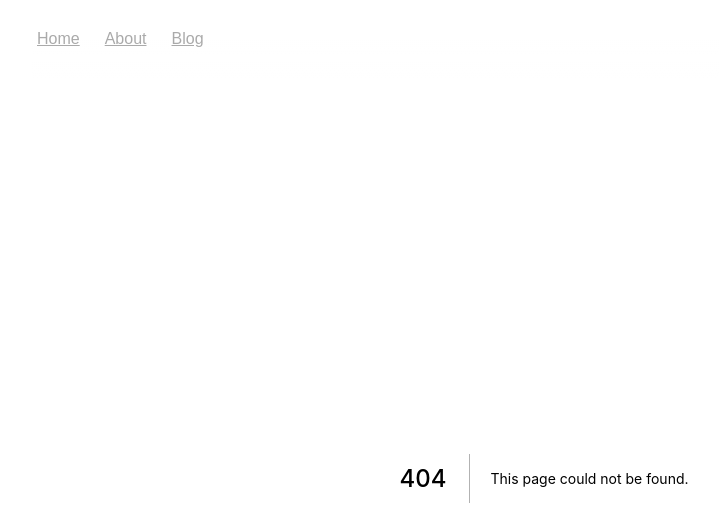
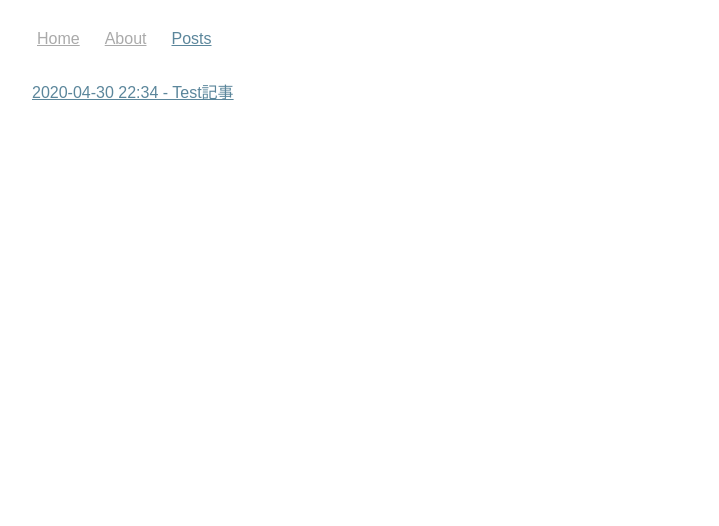
Before and after one commit to inokawa/inokawa.github.io, a Next.js app: page /posts in a window 1280 px wide. Before the commit this address had no page. Shown: the top 526 px of the page, without its empty margins (96-815 px from the left). Built offline with nearby package versions, Linux system fonts and the light colour scheme.

Commit message:
Change routing

```diff
--- a/src/components/layout/Header.tsx
+++ b/src/components/layout/Header.tsx
@@ -49,7 +49,7 @@ const Component: React.FC<{}> = () => {
       <div className="tab-area">
         <LinkTab href="/" title="Home" />
         <LinkTab href="/about" title="About" />
-        <LinkTab href="/blog" title="Blog" />
+        <LinkTab href="/posts" title="Posts" />
       </div>
       <style jsx>
         {`
--- a/src/pages/blog/index.tsx
+++ b/src/pages/posts/index.tsx
@@ -10,7 +10,7 @@ const Page: NextPage<Prop> = ({ articles }) => {
     <div>
       {articles.map((d) => (
         <div key={d.id}>
-          <Link href={`/blog/${d.id}`}>
+          <Link href={`/posts/${d.id}`}>
             <a>{`${d.frontmatter.date} - ${d.frontmatter.title}`}</a>
           </Link>
         </div>
```
Also changed, not shown: src/pages/posts/[id].tsx (renamed from src/pages/blog/[id].tsx).
